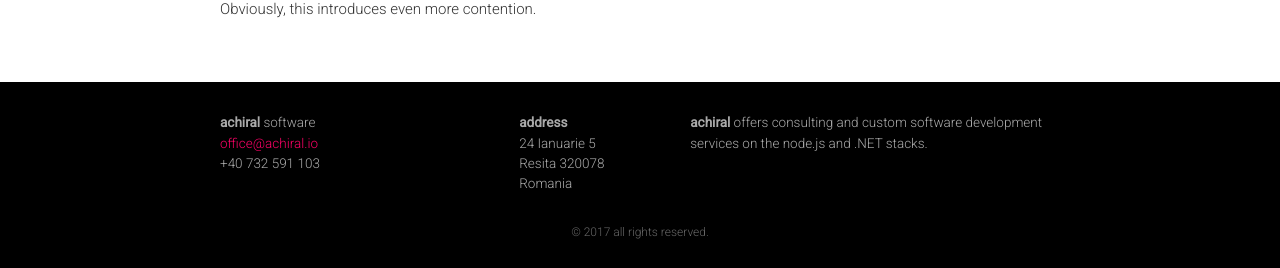
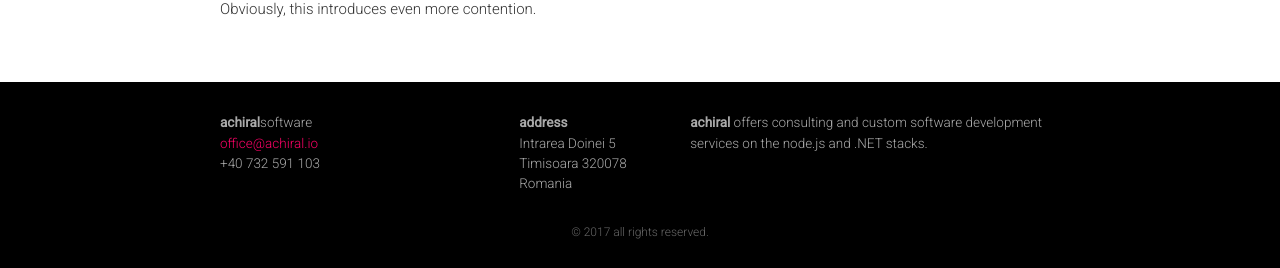
Before and after one commit to toaderflorin/eksia, a Jekyll site: the page built from _posts/2017-07-02-isolation-levels.markdown, in a window 1280 px wide and 1400 px high, scrolled down 646 px. Shown: the part 1129-1397 px from the top of the window. Built offline with Jekyll 4.4.1, drawn with Linux system fonts in a browser that asks for light colours; nearby versions of some CDN libraries.

Commit message:
Changed address.

```diff
--- a/_includes/footer.html
+++ b/_includes/footer.html
@@ -3,48 +3,29 @@
     <div class="footer-col-wrapper">
       <div class="footer-col footer-col-1">
         <ul class="contact-list">
-          <li>
-            <b>
-              achiral
-            </b>
-            software
-          </li>
+          <li><b>achiral</b>software</li>
           {% if site.email %}
           <li><a href="mailto:{{ site.email }}">{{ site.email }}</a></li>
           {% endif %}
-          <li>
-            +40 732 591 103
-          </li>
+          <li>+40 732 591 103</li>
         </ul>
       </div>
       <div class="footer-col footer-col-2">
          <ul class="contact-list">
-          <li>
-            <b>
-              address
-            </b>
-          </li>
-          <li>
-            24 Ianuarie 5
-          </li>
-          <li>
-            Resita 320078
-          </li>
-          <li>
-            Romania
-          </li>
+          <li><b>address</b></li>
+          <li>Intrarea Doinei 5</li>
+          <li>Timisoara 320078</li>
+          <li>Romania</li>
         </ul>
         </div>
-
       <div class="footer-col footer-col-3">
         <p>
           <b>achiral</b> offers consulting and custom software development services on the node.js and .NET stacks.
         </p>
       </div>
     </div>
-    <div style="text-align: center; font-size: 12px; color: #666;">
+    <div class="copyright">
       © 2017 all rights reserved.
     </div>
-
   </div>
 </footer>
--- a/_layouts/home.html
+++ b/_layouts/home.html
@@ -53,11 +53,11 @@
       <iframe width="400" height="400" frameborder="0" style="border:0" src="https://www.google.com/maps/embed/v1/place?q=Intrarea%20Doinei%205%2C%20Timi%C8%99oara%2C%20Timi%C8%99%20County%2C%20Romania&key=AIzaSyDNdyxwwLEwMGgdAhjCbndo1y6YfvVjxgA" allowfullscreen></iframe>
     </div>
 
-    <div class="col6">
+    <div class="col6" style="padding-left: 10px;">
       <h1>Address</h1>
       <p>
-        24 Ianuarie 5 <br/>
-        Resita 320078 <br/>
+        Intrarea Doinei 5 <br/>
+        Timisoara 320078 <br/>
         Romania
       </p>
       <h1>Contact</h1>
--- a/_sass/minima/_layout.scss
+++ b/_sass/minima/_layout.scss
@@ -33,14 +33,17 @@
 
 .col8 {
   width: 66.6%;
+  box-sizing: border-box;
 }
 
 .col4 {
   width: 33.3%;
+  box-sizing: border-box;
 }
 
 .col6 {
   width: 50%;
+  box-sizing: border-box;
 }
 
 .lower {
@@ -86,6 +89,10 @@
 .white {
   color: white;
   margin-right: 7px;
+}
+
+.copyright {
+  text-align: center; font-size: 12px; color: #666;
 }
 
 .post-icon {
@@ -309,7 +316,7 @@
   color: white;
   height: 480px;
   // background:
-  background: linear-gradient(to left bottom, rgba(0, 0, 0, 0), rgba(0, 0, 0, 0.6));
+  background: linear-gradient(to left bottom, rgba(0, 0, 0, 0), rgba(0, 0, 0, 1));
   z-index: -1;
   padding-top: 62px;
 
```
Also changed, not shown: 3 other files.
